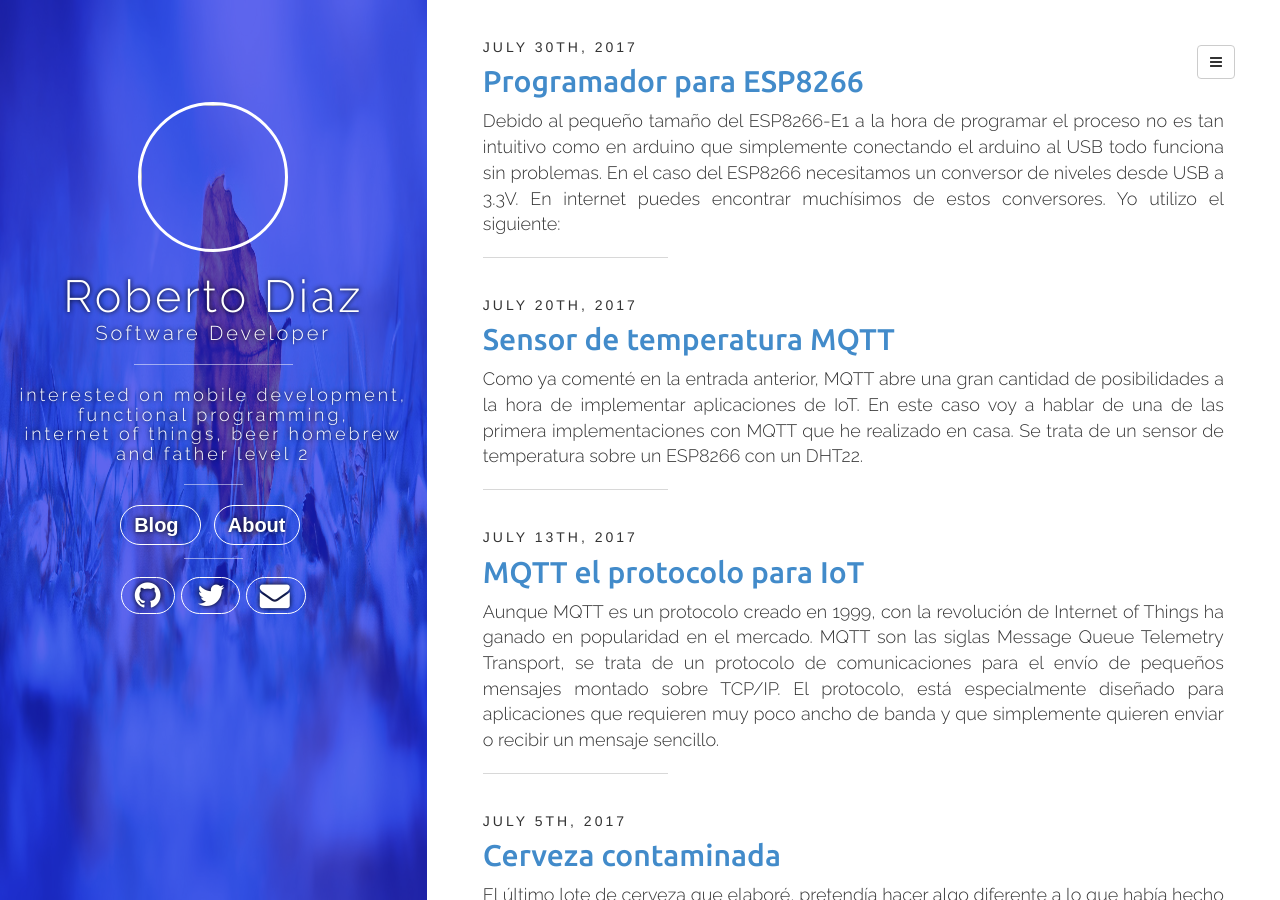
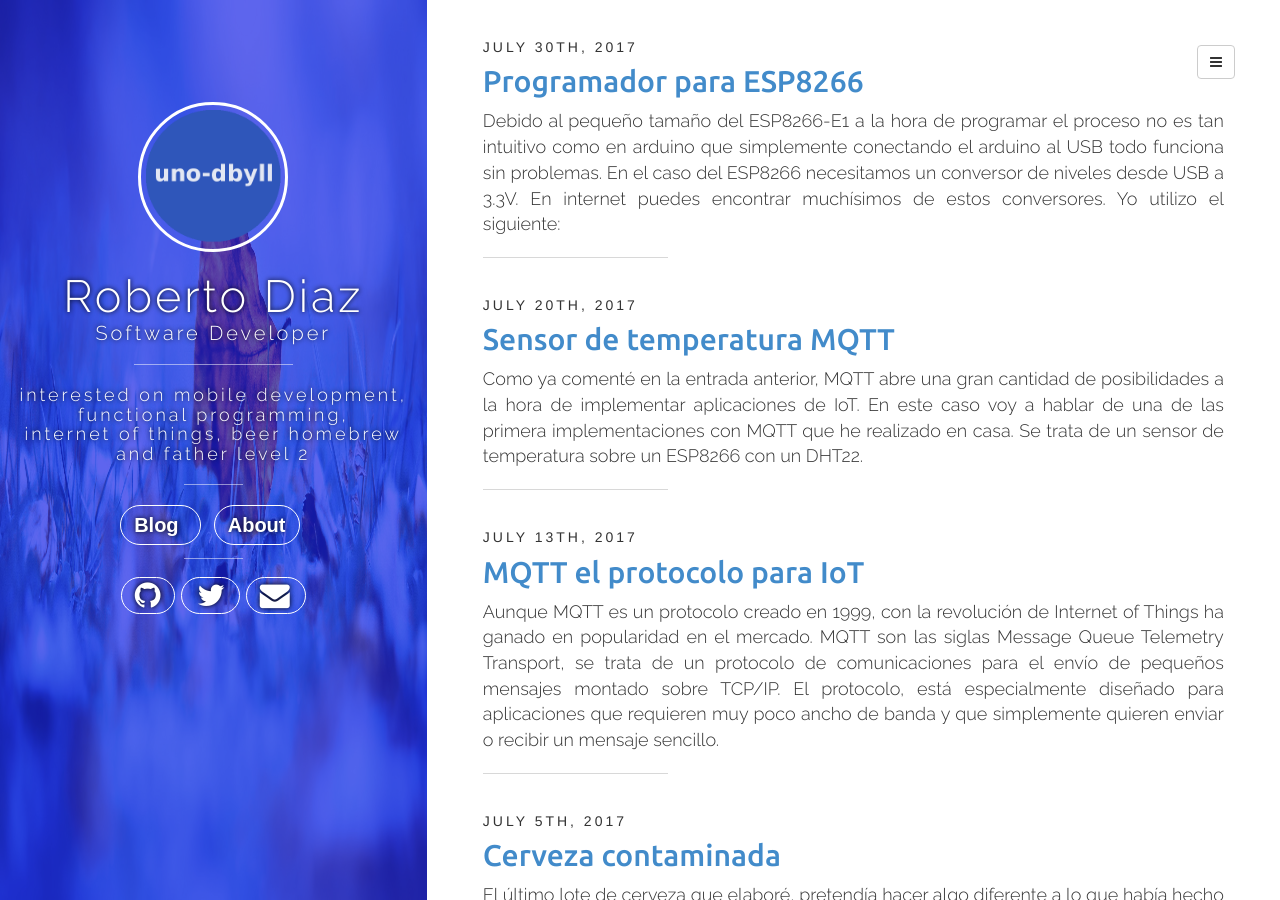
Before and after one commit to rdiaz82/rdiaz82.github.io, a Jekyll site: the page built from index.html, in a window 1280 px wide and 900 px high. Built offline with Jekyll 4.4.1, drawn with Linux system fonts in a browser that asks for light colours; nearby versions of some CDN libraries; the list of posts is cut into pages by our own code; comment, search, counter and statistics services are not loaded.

Commit message:
minor change

```diff
--- a/_includes/sidebar.html
+++ b/_includes/sidebar.html
@@ -1,8 +1,8 @@
 <! -- sidebar.html -->
 <header class="sidebar-header" role="banner">
-	<a href="{{ site.BASE_PATH }}">
-		<img src="/resources/media/uno-dbyll.png" class="img-circle" style="border-radius: 50%;
-border: 3px solid #FFF; height:150px;width:150px" />
+	  <a href="{{ site.BASE_PATH }}">
+		    <img src={{ "/assets/media/uno-dbyll.png"| relative_url}} class="img-circle" style="border-radius: 50%;
+                 border: 3px solid #FFF; height:150px;width:150px" />
 	</a>
 	<h3 class="title">
         <a href="{{ site.BASE_PATH }}">{{ site.title }}</a>
```
